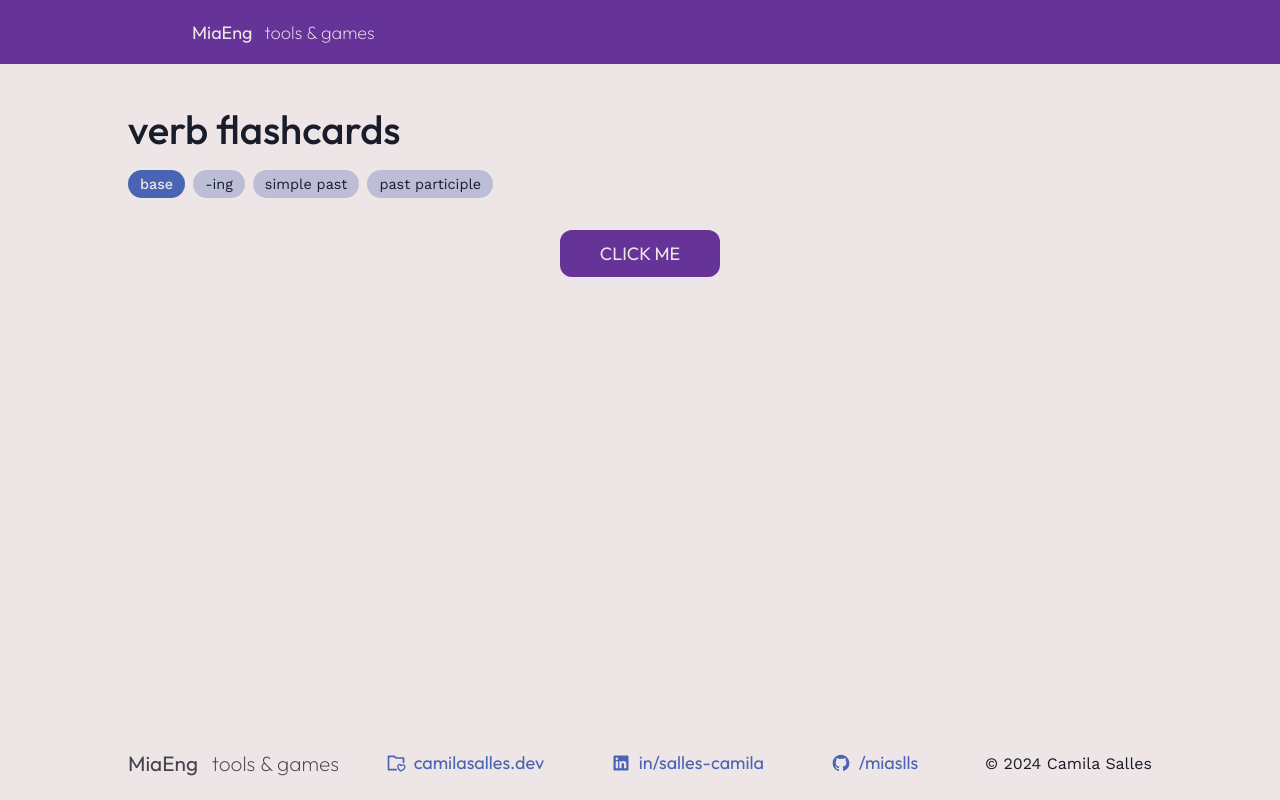
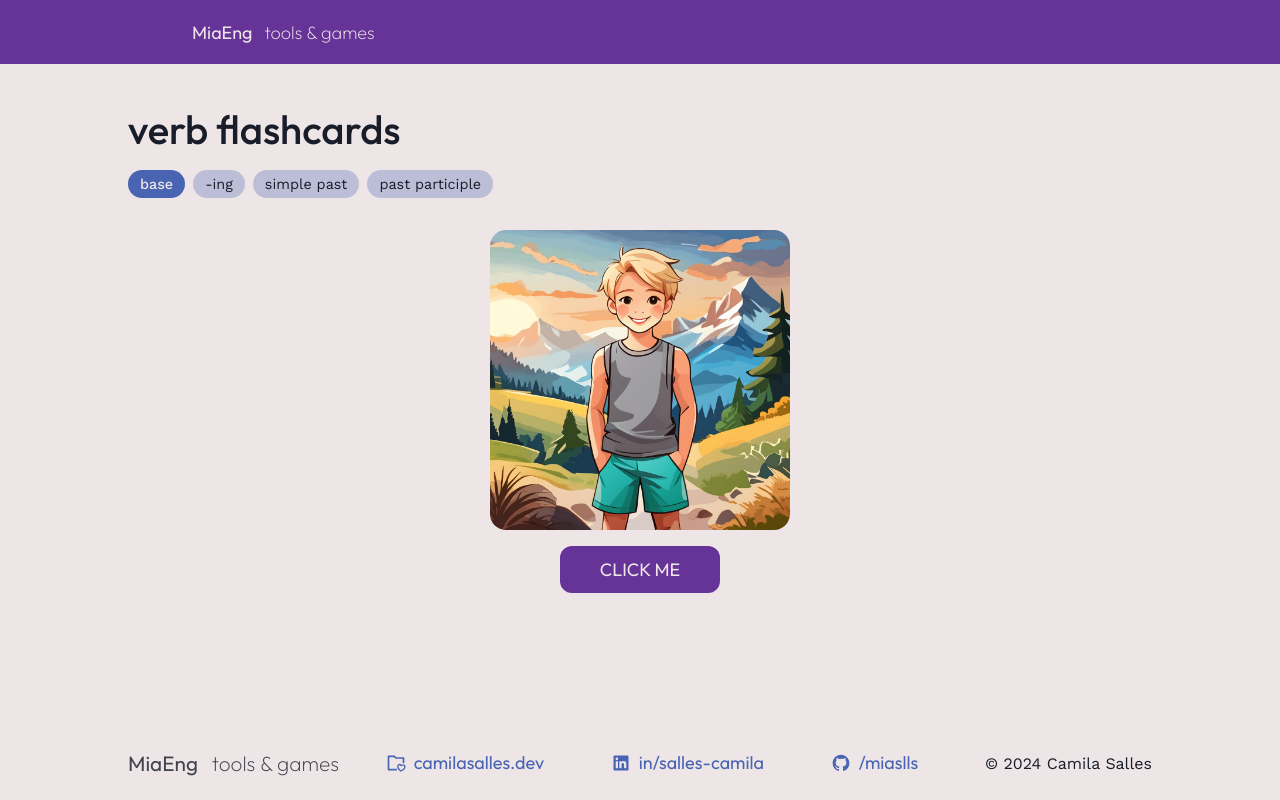
Before and after one commit to miaslls/MiaEng, a Next.js app: page /tools/verb-flashcards in a window 1280 px wide. Built offline with nearby package versions, Linux system fonts and the light colour scheme; some icons are missing.

Commit message:
feat: implement verb images

```diff
--- a/app/(internal-pages)/tools/verb-flashcards/VerbFlashcardsPage.module.css
+++ b/app/(internal-pages)/tools/verb-flashcards/VerbFlashcardsPage.module.css
@@ -39,8 +39,13 @@
   display: flex;
   flex-direction: column;
   align-items: center;
+  gap: 1rem;
+  /* 🐞 */
   /* border: 1px dotted gray; */
-  gap: 1rem;
+}
+
+.verb-image {
+  border-radius: 1rem;
 }
 
 .current-verb-btn {
--- a/app/(internal-pages)/tools/verb-flashcards/page.tsx
+++ b/app/(internal-pages)/tools/verb-flashcards/page.tsx
@@ -3,7 +3,12 @@
 import { useEffect, useState } from 'react';
 import styles from './VerbFlashcardsPage.module.css';
 import { VerbFlashcards, VerbForm, verbs } from '@/app/_data/verb-flashcards';
-import { verbBaseArray } from '@/app/_data/verb-flashcards/base';
+import { verbBaseArray } from '@/app/_data/verb-flashcards/verbs/base';
+import {
+  ImageFlashcards,
+  verbImages,
+} from '@/app/_data/verb-flashcards/images';
+import Image from 'next/image';
 
 type Options = {
   hideImage: boolean;
@@ -31,9 +36,6 @@ export default function VerbFlashcardsPage() {
     random: false,
   });
 
-  // 🐞
-  console.log({ previousForm, currentForm, currentVerb });
-
   // 📌📌 verb form
   useEffect(() => {
     if (currentForm !== previousForm) {
@@ -52,7 +54,7 @@ export default function VerbFlashcardsPage() {
   const handleClickButton = () => {
     if (currentVerb.base) {
       const currentIndex = verbBaseArray.findIndex(
-        (base) => base === currentVerb.base,
+        (base) => base === currentVerb.base
       );
 
       let nextIndex: number;
@@ -132,6 +134,16 @@ export default function VerbFlashcardsPage() {
       </header>
 
       <main className={styles['main-container']}>
+        <Image
+          src={
+            verbImages[currentVerb.base as keyof ImageFlashcards] ||
+            verbImages.reference
+          }
+          alt=""
+          width={300}
+          height={300}
+          className={styles['verb-image']}
+        />
         <button
           className={styles['current-verb-btn']}
           onClick={handleClickButton}
```
